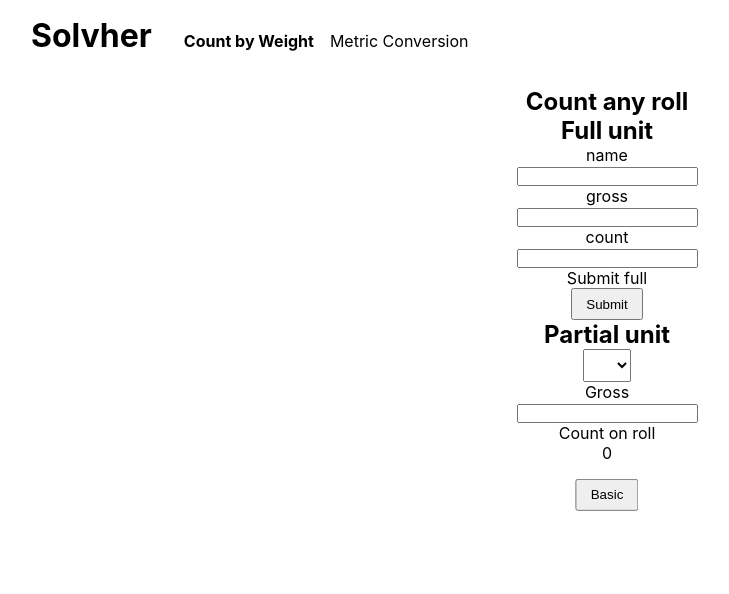
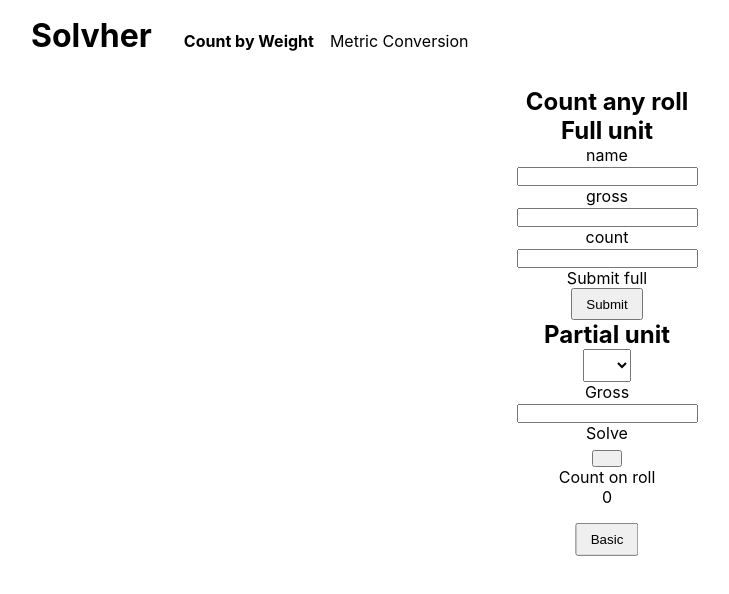
Before and after one commit to dangero1990/Solvher, a React (Create React App) app: page / in a window 1280 px wide. Both pictures are taken after a click on the button "Advanced". Shown: the top 594 px of the page, without its empty margins (33-762 px from the left). Built offline with nearby package versions, Linux system fonts and the light colour scheme.

Commit message:
added solve button

```diff
--- a/src/components/CountAnyWeight.js
+++ b/src/components/CountAnyWeight.js
@@ -68,6 +68,8 @@ function CountAnyWeight() {
         </select>
         <label htmlFor='part-gross'>Gross</label>
         <input type='text' onChange={(e) => setPart({ ...part, gross: +e.target.value })} ref={partGross} inputMode='numeric' />
+        <label htmlFor='submit-part'>Solve</label>
+        <button type='submit' name='submit-part'></button>
       </form>
       <p>Count on roll</p>
       <p>{net}</p>
```
